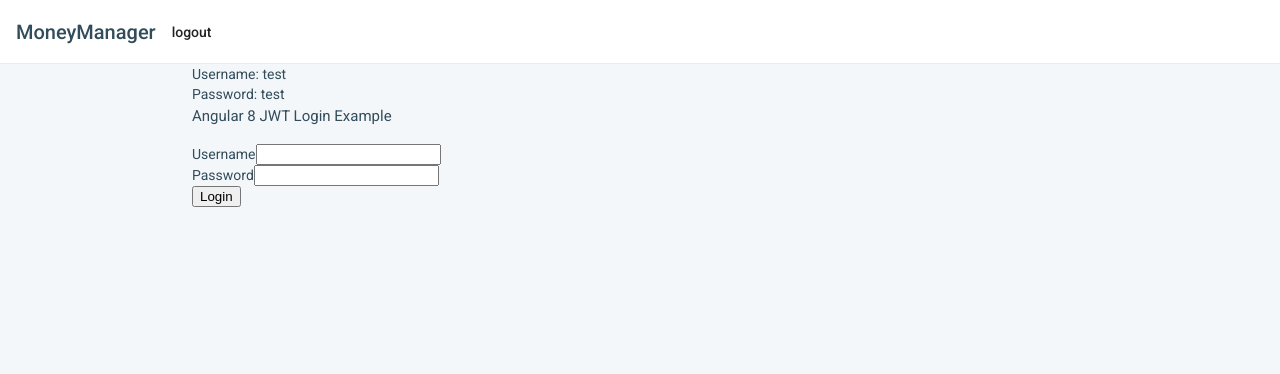
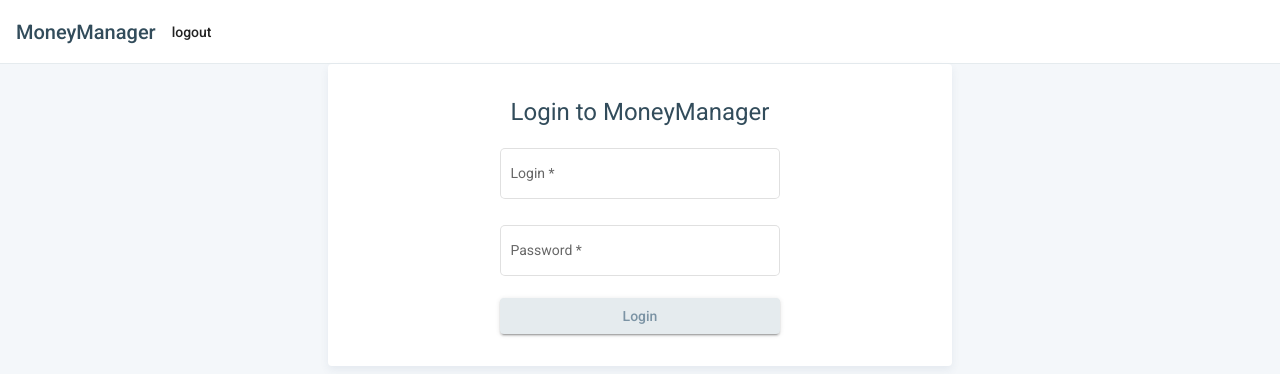
Before and after one commit to ostandrey/shopping-manager-fe, an Angular app: page /login in a window 1280 px wide. Shown: the top 374 px of the page. Built offline with nearby package versions, Linux system fonts and the light colour scheme.

Commit message:
Added backend

```diff
--- a/src/app/login/login.component.html
+++ b/src/app/login/login.component.html
@@ -1,32 +1,34 @@
 <div>
-  <div>
-    Username: test<br />
-    Password: test
+  <mat-card class="login-form">
+    <div id="login-header">
+      <h1>Login to MoneyManager</h1>
     </div>
-  <div>
-    <h4>Angular 8 JWT Login Example</h4>
-    <div>
+    <div id="login-section">
       <form [formGroup]="loginForm" (ngSubmit)="onSubmit()">
-        <div>
-          <label for="username">Username</label>
-          <input type="text" formControlName="username" class="form-control" [ngClass]="{ 'is-invalid': submitted && f.username.errors }" />
+        <div class="login-field">
+          <mat-form-field appearance="outline" class="login-field">
+            <mat-label for="username">Login</mat-label>
+            <input matInput type="text" formControlName="username" class="form-control" [ngClass]="{ 'is-invalid': submitted && f.username.errors }" />
             <div *ngIf="submitted && f.username.errors" >
               <div *ngIf="f.username.errors.required">Username is required</div>
             </div>
+          </mat-form-field>
         </div>
         <div>
-          <label for="password">Password</label>
-          <input type="password" formControlName="password" class="form-control" [ngClass]="{ 'is-invalid': submitted && f.password.errors }" />
+          <mat-form-field appearance="outline" class="login-field">
+            <mat-label for="password">Password</mat-label>
+            <input matInput type="password" formControlName="password" class="form-control" [ngClass]="{ 'is-invalid': submitted && f.password.errors }" />
             <div *ngIf="submitted && f.password.errors" >
               <div *ngIf="f.password.errors.required">Password is required</div>
             </div>
+          </mat-form-field>
         </div>
-        <button [disabled]="loading" class="btn btn-primary">
+        <button mat-raised-button [disabled]="loading" id="btn-login">
           <span *ngIf="loading"></span>
           Login
         </button>
         <div *ngIf="error">{{error}}</div>
       </form>
     </div>
+  </mat-card>
 </div>
-</div>
--- a/src/app/login/login.component.scss
+++ b/src/app/login/login.component.scss
@@ -0,0 +1,30 @@
+.login-form{
+  box-shadow: 0 4px 8px 0 rgba(48, 82, 120, .08);
+  max-width: 560px;
+  margin-left: auto;
+  margin-right: auto;
+  padding: 32px;
+  color: #7b93a4;
+}
+
+#login-header{
+  margin: auto;
+  text-align: center;
+  color: #324c5b;
+}
+
+#login-section{
+  width: 50%;
+  margin: auto;
+}
+
+.login-field{
+  width: 100%;
+  color: #7b93a4;
+}
+
+#btn-login{
+  width: 100%;
+  background-color: #e5ebee;
+  color: #7b93a4;
+}
--- a/src/app/user/user.service.ts
+++ b/src/app/user/user.service.ts
@@ -9,6 +9,6 @@ export class UserService {
   constructor(private http: HttpClient) { }
 
   getAll() {
-    return this.http.get<User[]>(`${environment.apiUrl}/profile`);
+    return this.http.get<User[]>(`${environment.apiUrl}/user`);
   }
 }
```
Lines whose indentation alone changed are shown as unchanged.
